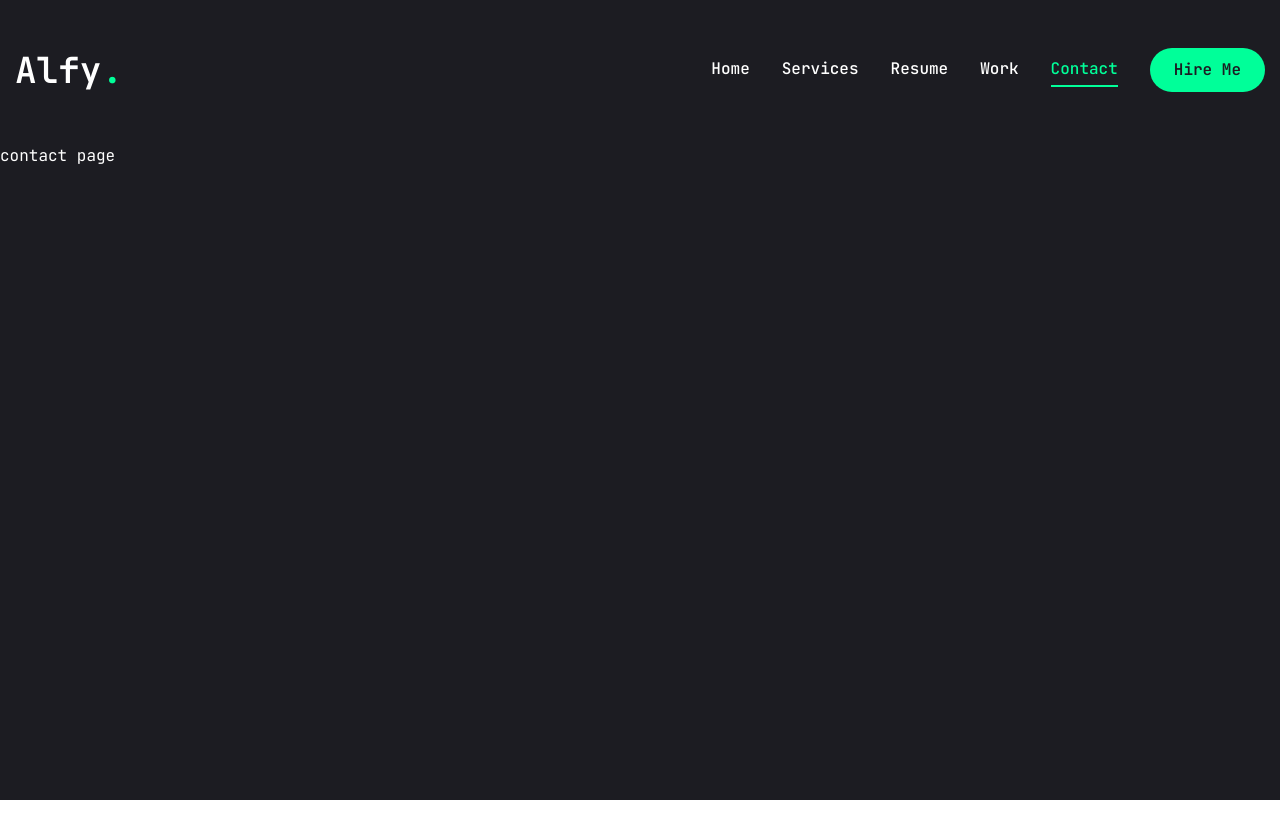
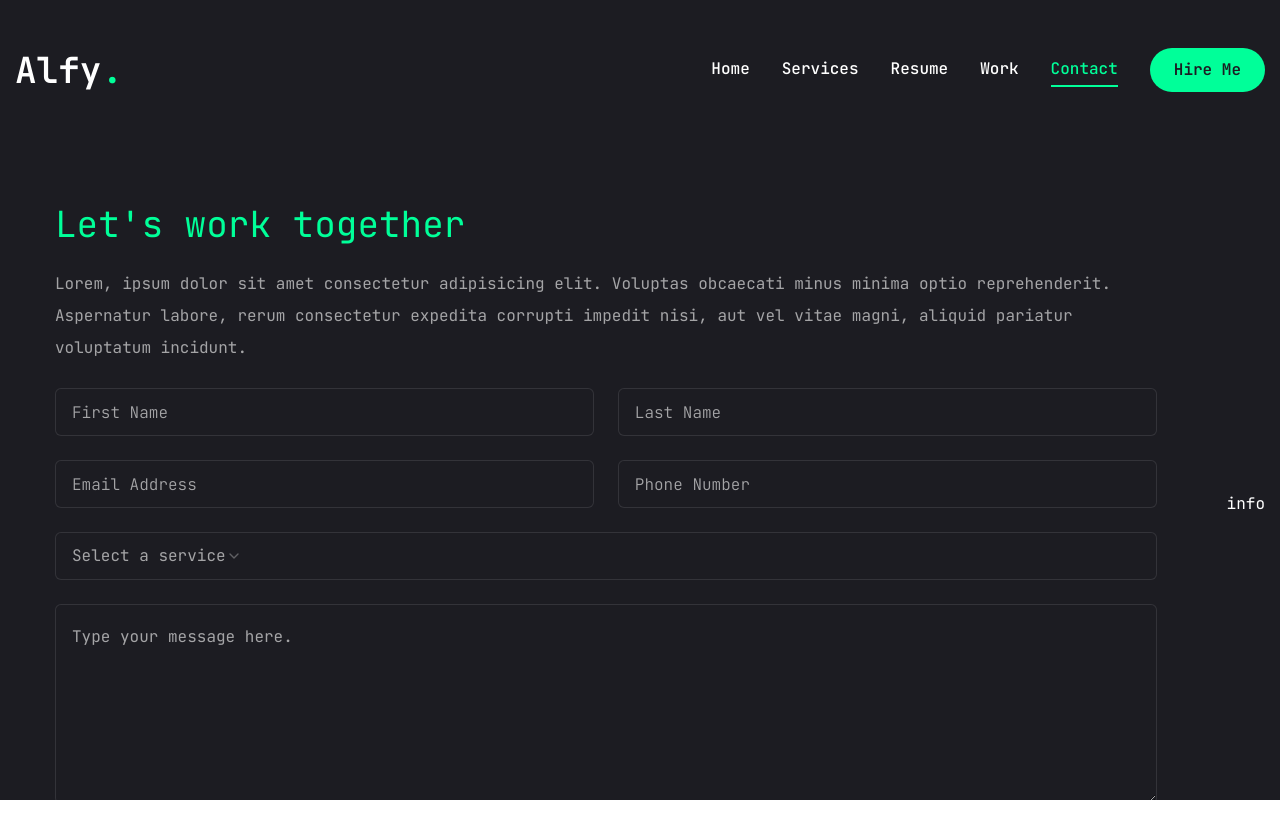
Before and after one commit to siezedeath/alfy-portfolio, a Next.js app: page /contact in a window 1280 px wide. Shown: the top 838 px of the page. Before the commit the page ends 800 px from the top, so only its background shows below. Built offline with nearby package versions, Linux system fonts and the light colour scheme.

Commit message:
finished resume, working contact
making contact page, created ui components for it and working on them as well as simple ui/ux changes

```diff
--- a/app/contact/page.jsx
+++ b/app/contact/page.jsx
@@ -1,7 +1,94 @@
-const contact = () => {
+"use client";
+
+import { Button } from "@/components/ui/button";
+import { Input } from "@/components/ui/input";
+import { Textarea } from "@/components/ui/textarea";
+import {
+  Select,
+  SelectContent,
+  SelectGroup,
+  SelectItem,
+  SelectLabel,
+  SelectTrigger,
+  SelectValue,
+} from "@/components/ui/select";
+
+import { FaPhoneAlt, FaEnvelope, FaMapMarkerAlt } from "react-icons/fa";
+
+const info = [
+  {
+    icon: <FaPhoneAlt />,
+    title: "Phone",
+    description: "(+1) 347 849 4116",
+  },
+  {
+    icon: <FaEnvelope />,
+    title: "Email",
+    description: "fayedfardil2@gmail.com",
+  },
+  {
+    icon: <FaMapMarkerAlt />,
+    title: "Address",
+    description: "Bronx, New York 10461",
+  },
+];
+
+import { motion } from "framer-motion";
+
+
+const Contact = () => {
   return (
-    <div>contact page</div>
-  )
+    <motion.section
+      initial={{ opacity: 0 }}
+      animate={{
+        opacity: 1,
+        transition: { delay: 2.4, duration: 0.4, ease: "easeIn" },
+      }}
+      className="py-6"
+    >
+      <div className="container mx-auto">
+        <div className="flex flex-col xl:flex-row gap-[30px]">
+          {/* form */}
+          <div className="xl-h[54%] order-2 xl:order-none">
+            <form className="flex flex-col gap-6 p-10 bg-[#2727c] rounded-xl">
+              <h3 className="text-4xl text-accent">Let's work together</h3>
+              <p className="text-white/60"> Lorem, ipsum dolor sit amet consectetur adipisicing elit. Voluptas obcaecati minus minima optio reprehenderit. Aspernatur labore, rerum consectetur expedita corrupti impedit nisi, aut vel vitae magni, aliquid pariatur voluptatum incidunt.</p>
+              {/** input */}
+              <div className="grid grid-cols-1 md:grid-cols-2 gap-6">
+                <Input type="firstname" placeholder="First Name" />
+                <Input type="lastname" placeholder="Last Name" />
+                <Input type="email" placeholder="Email Address" />
+                <Input type="phone" placeholder="Phone Number" />
+              </div>
+              {/** select */}
+              <Select>
+                <SelectTrigger className="w-full">
+                  <SelectValue placeholder="Select a service"/>
+                </SelectTrigger>
+                <SelectContent className="bg-black text-white/10">
+                  <SelectGroup>
+                    <SelectLabel>Select a service</SelectLabel>
+                    <SelectItem value="est">Fullstack Software Development</SelectItem>
+                    <SelectItem value="cst">Quantitative Research</SelectItem>
+                    <SelectItem value="mst">Tutor</SelectItem>
+                    </SelectGroup>
+                </SelectContent>
+              </Select>
+              {/** textarea */}
+              <Textarea
+              className="h-[200px]"
+              placeholder="Type your message here."
+              />
+            </form>
+          </div>
+          {/* info */}
+          <div className="flex-1 flex items-center xl:justify-end order-1 xl:order-none mb-8 xl:mb-0">
+            info
+          </div>
+        </div>
+      </div>
+    </motion.section>
+  );
 };
 
-export default contact
+export default Contact;
--- a/app/resume/page.jsx
+++ b/app/resume/page.jsx
@@ -22,14 +22,14 @@
     },
     {
       fieldName: "Phone",
-      fieldValue: "(347) 849 4116"
+      fieldValue: "(+1) 347 849 4116"
     },
     {
       fieldName: "Experience",
       fieldValue: "3+ years"
     },
     {
-      fieldName: "Discord",
+      fieldName: "Discord & Github",
       fieldValue: "siezedeath"
     },
     {
--- a/components/ui/input.jsx
+++ b/components/ui/input.jsx
@@ -7,7 +7,7 @@
     (<input
       type={type}
       className={cn(
-        "flex h-10 w-full rounded-md border border-slate-200 bg-white px-3 py-2 text-sm ring-offset-white file:border-0 file:bg-transparent file:text-sm file:font-medium placeholder:text-slate-500 focus-visible:outline-none focus-visible:ring-2 focus-visible:ring-slate-950 focus-visible:ring-offset-2 disabled:cursor-not-allowed disabled:opacity-50 dark:border-slate-800 dark:bg-slate-950 dark:ring-offset-slate-950 dark:placeholder:text-slate-400 dark:focus-visible:ring-slate-300",
+        "flex h-[48px] rounded-md border border-white/10 focus:border-accent font-light bg-primary px-4 py-5 text-base placeholder:text-white/60 outline-none",
         className
       )}
       ref={ref}
--- a/components/ui/select.jsx
+++ b/components/ui/select.jsx
@@ -16,7 +16,7 @@
   <SelectPrimitive.Trigger
     ref={ref}
     className={cn(
-      "flex h-10 w-full items-center justify-between rounded-md border border-slate-200 bg-white px-3 py-2 text-sm ring-offset-white placeholder:text-slate-500 focus:outline-none focus:ring-2 focus:ring-slate-950 focus:ring-offset-2 disabled:cursor-not-allowed disabled:opacity-50 [&>span]:line-clamp-1 dark:border-slate-800 dark:bg-slate-950 dark:ring-offset-slate-950 dark:placeholder:text-slate-400 dark:focus:ring-slate-300",
+      "flex h-[48px] w-full items-center justify-betewen rounded-md border border-white/10 bg-primary px-4 py-5 text-base text-white/60 placeholder:text-white/10 focus:border-accent outline-none",
       className
     )}
     {...props}>
@@ -54,7 +54,7 @@
     <SelectPrimitive.Content
       ref={ref}
       className={cn(
-        "relative z-50 max-h-96 min-w-[8rem] overflow-hidden rounded-md border border-slate-200 bg-white text-slate-950 shadow-md data-[state=open]:animate-in data-[state=closed]:animate-out data-[state=closed]:fade-out-0 data-[state=open]:fade-in-0 data-[state=closed]:zoom-out-95 data-[state=open]:zoom-in-95 data-[side=bottom]:slide-in-from-top-2 data-[side=left]:slide-in-from-right-2 data-[side=right]:slide-in-from-left-2 data-[side=top]:slide-in-from-bottom-2 dark:border-slate-800 dark:bg-slate-950 dark:text-slate-50",
+        "relative z-50 max-h-96 min-w-[8rem] overflow-hidden rounded-md border border-white/10 bg-pimary text-white shadow-md data-[state=open]:animate-in data-[state=closed]:animate-out data-[state=closed]:fade-out-0 data-[state=open]:fade-in-0 data-[state=closed]:zoom-out-95 data-[state=open]:zoom-in-95 data-[side=bottom]:slide-in-from-top-2 data-[side=left]:slide-in-from-right-2 data-[side=right]:slide-in-from-left-2 data-[side=top]:slide-in-from-bottom-2 dark:border-slate-800 dark:bg-slate-950 dark:text-slate-50",
         position === "popper" &&
           "data-[side=bottom]:translate-y-1 data-[side=left]:-translate-x-1 data-[side=right]:translate-x-1 data-[side=top]:-translate-y-1",
         className
@@ -85,7 +85,7 @@
   <SelectPrimitive.Item
     ref={ref}
     className={cn(
-      "relative flex w-full cursor-default select-none items-center rounded-sm py-1.5 pl-8 pr-2 text-sm outline-none focus:bg-slate-100 focus:text-slate-900 data-[disabled]:pointer-events-none data-[disabled]:opacity-50 dark:focus:bg-slate-800 dark:focus:text-slate-50",
+      "relative flex w-full cursor-default select-none items-center rounded-sm py-1.5 pl-8 pr-2 text-sm outline-none focus:bg-accent focus:text-pimary data-[disabled]:pointer-events-none data-[disabled]:opacity-50 dark:focus:bg-slate-800 dark:focus:text-slate-50",
       className
     )}
     {...props}>
--- a/components/ui/textarea.jsx
+++ b/components/ui/textarea.jsx
@@ -6,7 +6,7 @@
   return (
     (<textarea
       className={cn(
-        "flex min-h-[80px] w-full rounded-md border border-slate-200 bg-white px-3 py-2 text-sm ring-offset-white placeholder:text-slate-500 focus-visible:outline-none focus-visible:ring-2 focus-visible:ring-slate-950 focus-visible:ring-offset-2 disabled:cursor-not-allowed disabled:opacity-50 dark:border-slate-800 dark:bg-slate-950 dark:ring-offset-slate-950 dark:placeholder:text-slate-400 dark:focus-visible:ring-slate-300",
+        "flex  min-h-[80px] w-full rounded-md border border-white/10 bg-primary px-4 py-5 text-base placeholder:text-white/60 foucus-visible:outline-none focus-visible:ring-1 focus-visible:ring-accent focus-visible:ring-offset-0 diabled:cursor-not-allowed disabled:opacity-50",
         className
       )}
       ref={ref}
```
